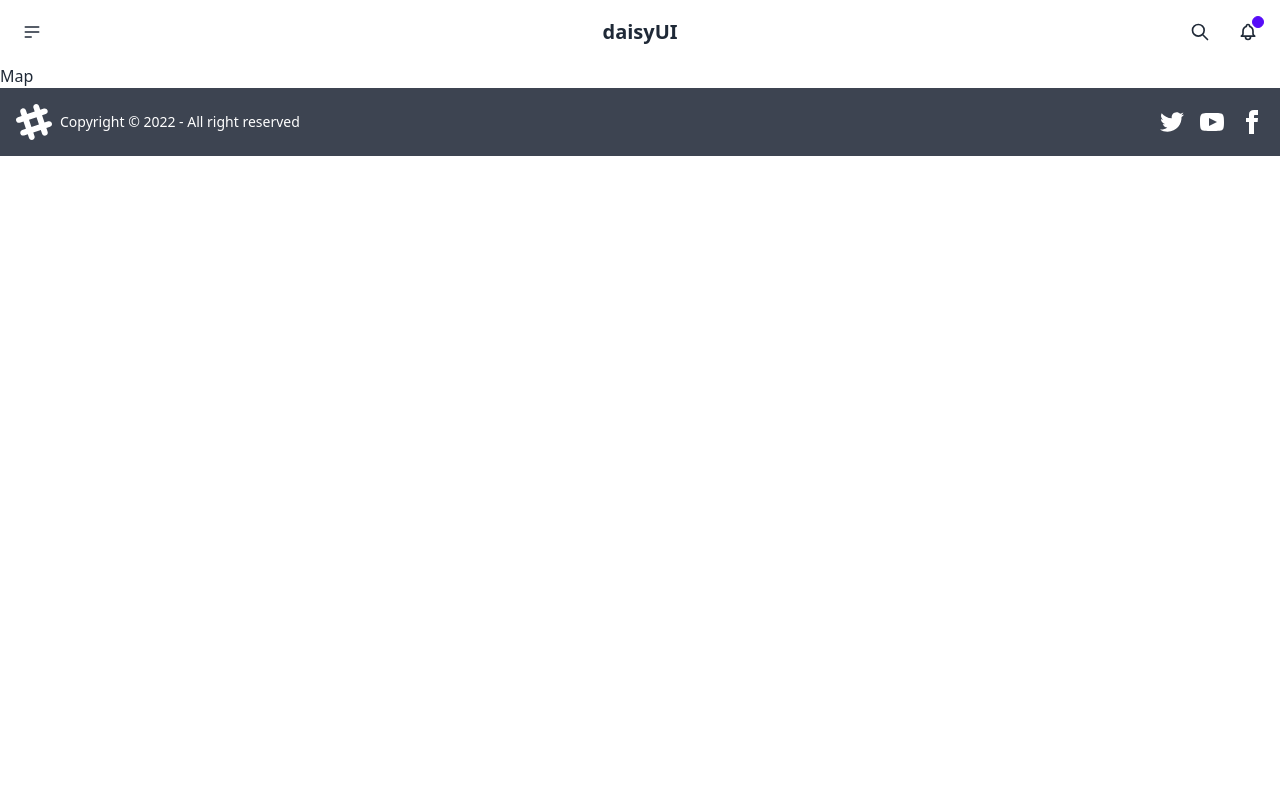
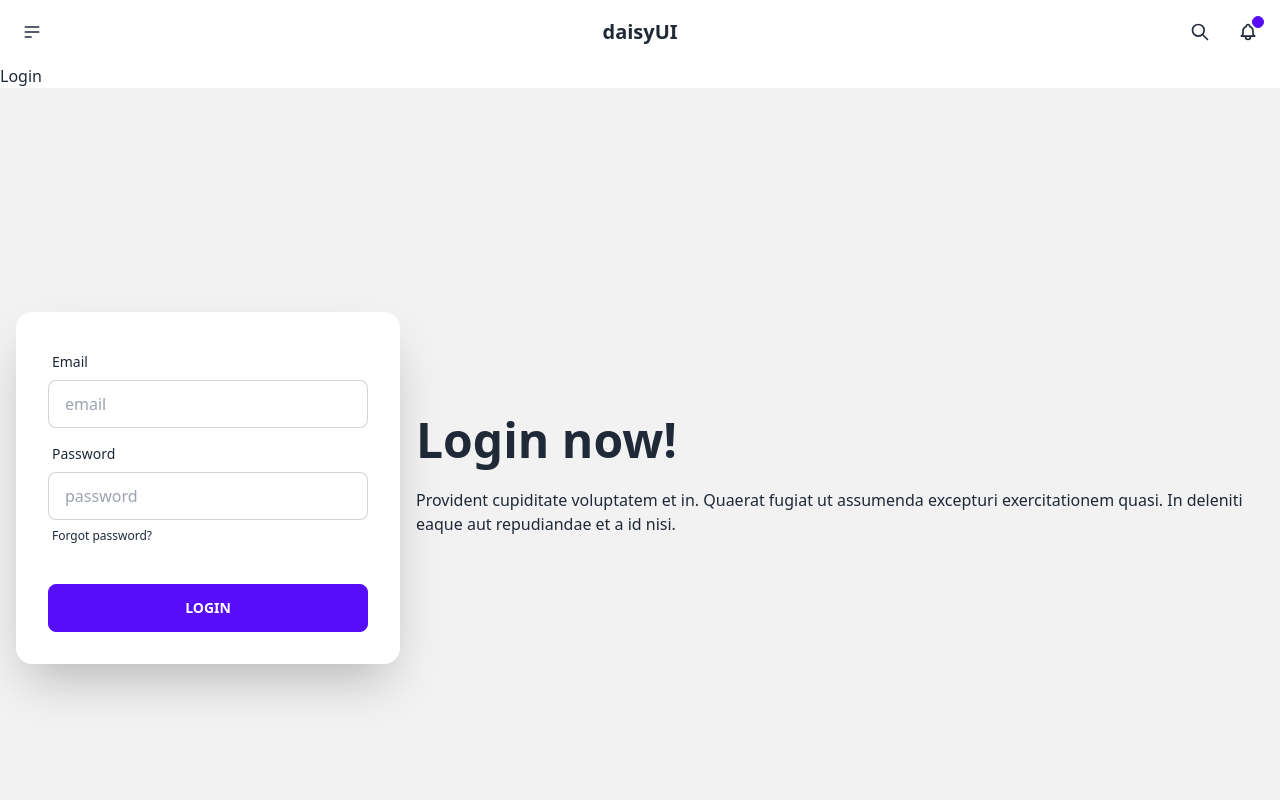
Before and after one commit to letotor/uber-caleche-react, a React (Create React App) app: page /login in a window 1280 px wide. Shown: the top 800 px of the page. Built offline with nearby package versions, Linux system fonts and the light colour scheme.

Commit message:
add router

```diff
--- a/package.json
+++ b/package.json
@@ -10,7 +10,8 @@
   },
   "dependencies": {
     "react": "^17.0.2",
-    "react-dom": "^17.0.2"
+    "react-dom": "^17.0.2",
+    "react-router-dom": "^6.3.0"
   },
   "devDependencies": {
     "autoprefixer": "^10.4.2",
--- /dev/null
+++ b/src/App.js
@@ -0,0 +1,26 @@
+import React from 'react';
+import Footer from './components/Footer';
+import Header from './components/Header';
+import Home from './components/Home';
+import { Routes, Route } from 'react-router-dom'
+import Login from './components/Login';
+
+const App = () => {
+  return (
+    <div>
+      <Header />
+      <Routes>
+
+        <Route path='/' element={<Home />}  />
+         <Route
+          path='/login'
+          element={<Login />}
+        />
+      </Routes>
+        <Footer />
+
+    </div>
+  );
+};
+
+export default App;
--- /dev/null
+++ b/src/components/Login.jsx
@@ -0,0 +1,44 @@
+import React from 'react'
+
+const Login = () => {
+  return (
+    <div>Login
+          <div class="hero min-h-screen bg-base-200">
+              <div class="hero-content flex-col lg:flex-row-reverse">
+                  <div class="text-center lg:text-left">
+                      <h1 class="text-5xl font-bold">Login now!</h1>
+                      <p class="py-6">Provident cupiditate voluptatem et in. Quaerat fugiat ut assumenda excepturi exercitationem quasi. In deleniti eaque aut repudiandae et a id nisi.</p>
+                  </div>
+                  <div class="card flex-shrink-0 w-full max-w-sm shadow-2xl bg-base-100">
+                      <div class="card-body">
+                          <div class="form-control">
+                              <label class="label">
+                                  <span class="label-text">Email</span>
+                              </label>
+                              <input type="text" placeholder="email" class="input input-bordered" />
+                          </div>
+                          <div class="form-control">
+                              <label class="label">
+                                  <span class="label-text">Password</span>
+                              </label>
+                              <input type="text" placeholder="password" class="input input-bordered" />
+                              <label class="label">
+                                  <a href="#" class="label-text-alt link link-hover">Forgot password?</a>
+                              </label>
+                          </div>
+                          <div class="form-control mt-6">
+                              <button class="btn btn-primary">Login</button>
+                          </div>
+                      </div>
+                  </div>
+              </div>
+          </div>
+
+
+
+
+    </div>
+  )
+}
+
+export default Login
--- a/src/index.js
+++ b/src/index.js
@@ -1,6 +1,7 @@
 import React from 'react';
 import ReactDOM from 'react-dom';
-import App from './app';
+import App from './App';
 import './app.css';
+import { BrowserRouter } from 'react-router-dom'
 
-ReactDOM.render(<App />, document.getElementById('root'));
+ReactDOM.render(<BrowserRouter><App /> </BrowserRouter>, document.getElementById('root'));
```
